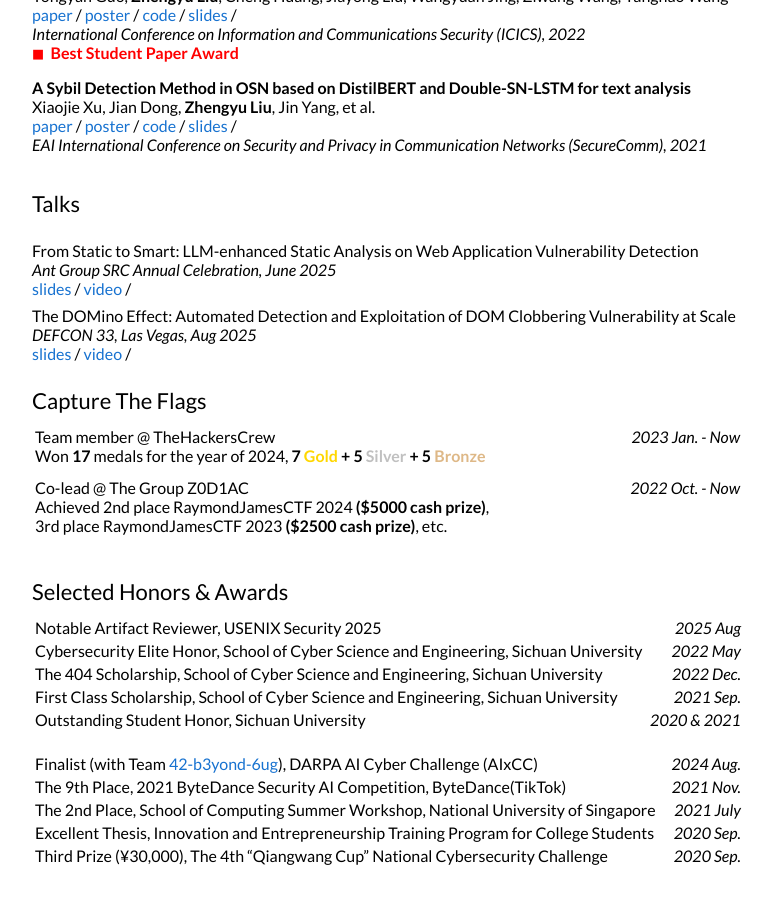
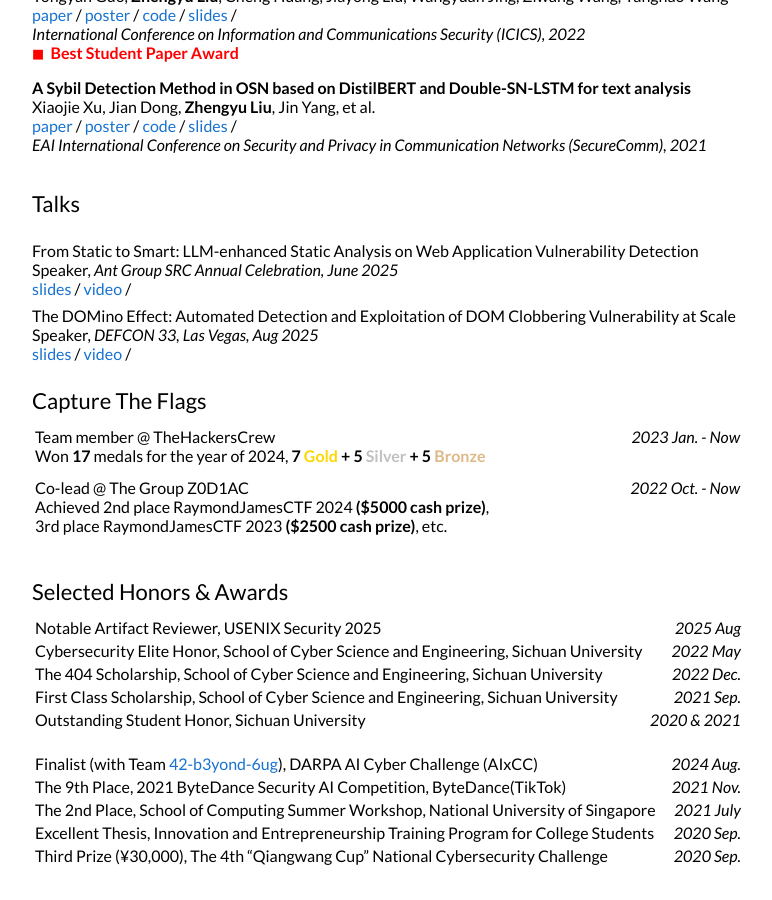
Before and after one commit to jackfromeast/jackfromeast.github.io, a Jekyll site: the page built from _posts/2025-09-09-Pyrl.md, in a window 1280 px wide and 900 px high, scrolled down 1267 px. Shown: the whole window, without its empty margins (228-1000 px from the left). Built offline with Jekyll 4.4.1, drawn with Linux system fonts in a browser that asks for light colours.

Commit message:
Add role to talk information display

```diff
--- a/_layouts/default.html
+++ b/_layouts/default.html
@@ -138,7 +138,7 @@
             <td style="padding:0.5% 2.5%;width:75%;vertical-align:middle">
               {{talk.title}}
               <br>
-              <em>{{talk.venue}}</em>
+              {{talk.role}}, <em>{{talk.venue}}</em>
               <br>
               {% if talk.slides %}
               <a href="{{talk.slides}}">slides</a> /
```
